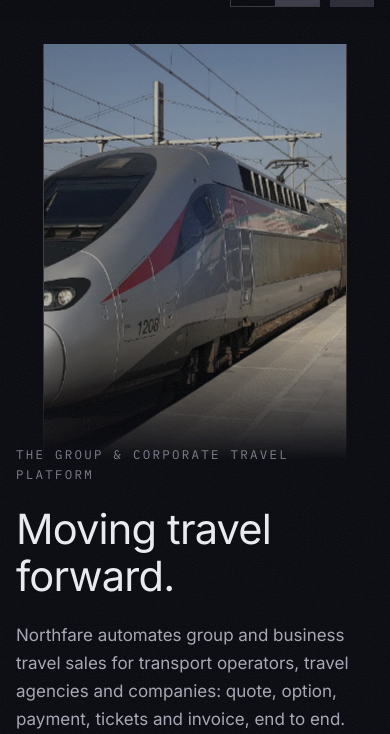
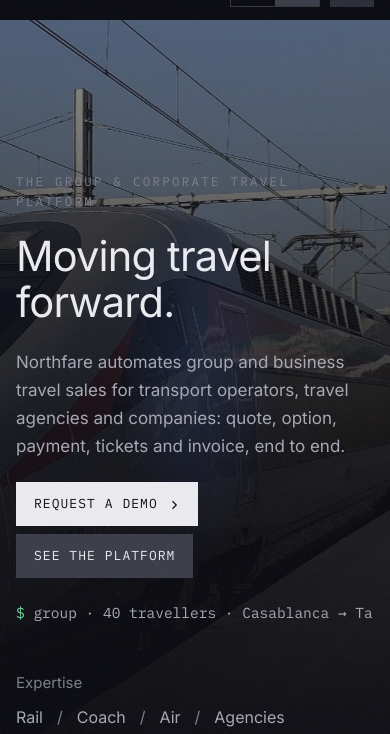
Before and after one commit to Haitamito2014/haitamito, a plain HTML site: page index.html in a window 390 px wide. Shown: the part 100-834 px from the top of the page. Drawn offline with Linux system fonts and the light colour scheme.

Commit message:
Hero en photo plein écran et blocs toujours visibles

```diff
--- a/assets/css/style.css
+++ b/assets/css/style.css
@@ -110,15 +110,16 @@ p { margin: 0; }
   position: relative; min-height: calc(100svh - 104px); padding: 40px var(--pad) 36px;
   display: grid; grid-template-columns: minmax(0, 1fr) minmax(0, 1fr); grid-template-rows: 1fr auto; gap: 24px; overflow: hidden;
 }
-.hero__portal { position: absolute; inset: 0; display: grid; place-items: start center; pointer-events: none; }
-.portal {
-  position: relative; width: min(34vw, 470px); aspect-ratio: 3 / 4.1; margin-top: 0; overflow: hidden;
-  border-left: 1px solid rgba(255, 214, 170, .25); border-right: 1px solid rgba(255, 214, 170, .25);
-  box-shadow: 0 0 120px 20px rgba(255, 160, 90, .10), inset 0 0 80px rgba(0, 0, 0, .6);
-  -webkit-mask-image: linear-gradient(180deg, #000 70%, transparent 100%); mask-image: linear-gradient(180deg, #000 70%, transparent 100%);
+.hero__portal { position: absolute; inset: 0; pointer-events: none; }
+.portal { position: absolute; inset: 0; overflow: hidden; }
+.portal img { width: 100%; height: 100%; object-fit: cover; object-position: 65% 50%; filter: saturate(.85) contrast(1.05) brightness(.8); animation: drift 30s ease-in-out infinite alternate; }
+.portal::after {
+  content: ""; position: absolute; inset: 0;
+  background:
+    linear-gradient(90deg, rgba(8, 9, 15, .94) 0%, rgba(8, 9, 15, .72) 38%, rgba(8, 9, 15, .2) 70%, rgba(8, 9, 15, .35) 100%),
+    linear-gradient(0deg, var(--bg) 0%, rgba(8, 9, 15, 0) 35%),
+    linear-gradient(180deg, rgba(8, 9, 15, .6) 0%, rgba(8, 9, 15, 0) 20%);
 }
-.portal img { width: 100%; height: 100%; object-fit: cover; object-position: 62% 50%; filter: saturate(.8) contrast(1.05) brightness(.74); animation: drift 30s ease-in-out infinite alternate; }
-@media (min-width: 901px) { .portal { transform: translateX(min(12vw, 170px)); width: min(30vw, 440px); } }
 @keyframes drift { from { transform: scale(1.08) translateX(0); } to { transform: scale(1.16) translateX(-3%); } }
 .portal__glow { position: absolute; left: 50%; top: 10%; width: 60vw; height: 70%; transform: translateX(-50%); background: radial-gradient(closest-side, rgba(70, 110, 220, .16), transparent 70%); }
 
@@ -140,11 +141,10 @@ p { margin: 0; }
 .hero__domains li + li::before { content: "/"; color: var(--muted); margin: 0 14px; }
 
 @media (max-width: 900px) {
-  .hero { grid-template-columns: 1fr; grid-template-rows: auto auto auto; min-height: auto; padding-top: 24px; }
-  .hero__portal { position: relative; inset: auto; grid-row: 1; }
-  .portal { width: min(78vw, 360px); }
-  .hero__copy { grid-row: 2; margin-top: -40px; }
-  .hero__domains { grid-column: 1; grid-row: 3; justify-self: start; }
+  .hero { grid-template-columns: 1fr; grid-template-rows: 1fr auto; min-height: calc(100svh - 72px); padding-top: 24px; }
+  .portal::after { background: linear-gradient(0deg, var(--bg) 0%, rgba(8, 9, 15, .85) 45%, rgba(8, 9, 15, .25) 100%); }
+  .hero__copy { grid-row: 1; }
+  .hero__domains { grid-column: 1; grid-row: 2; justify-self: start; }
 }
 
 /* Cells */
@@ -264,8 +264,8 @@ p { margin: 0; }
 @media (max-width: 700px) { .footer p { margin-left: 0; } }
 
 /* Reveal */
-[data-reveal] { opacity: 0; transform: translateY(20px); transition: opacity .8s var(--ease), transform .8s var(--ease); }
-[data-reveal].is-visible { opacity: 1; transform: none; }
+[data-reveal] { opacity: 1; transform: translateY(12px); transition: transform .8s var(--ease); }
+[data-reveal].is-visible { transform: none; }
 .no-io [data-reveal] { opacity: 1; transform: none; }
 
 @media (prefers-reduced-motion: reduce) {
```
